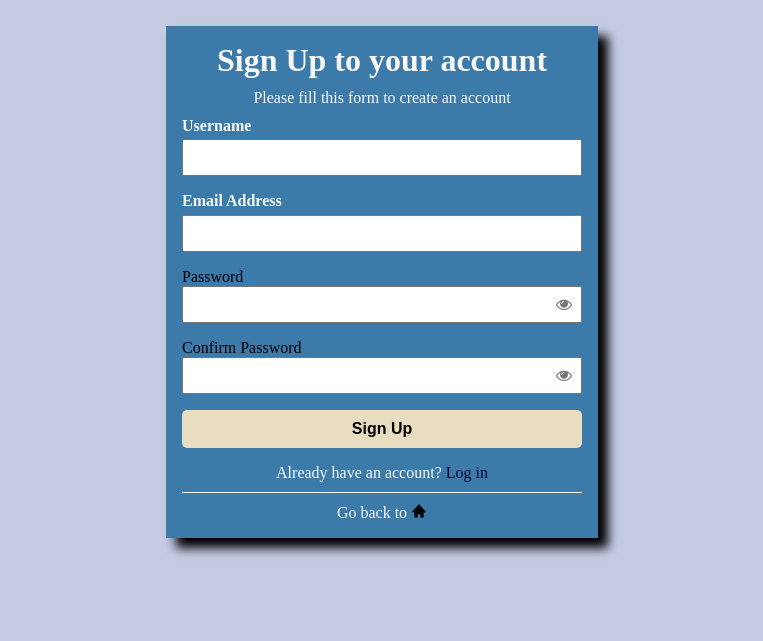
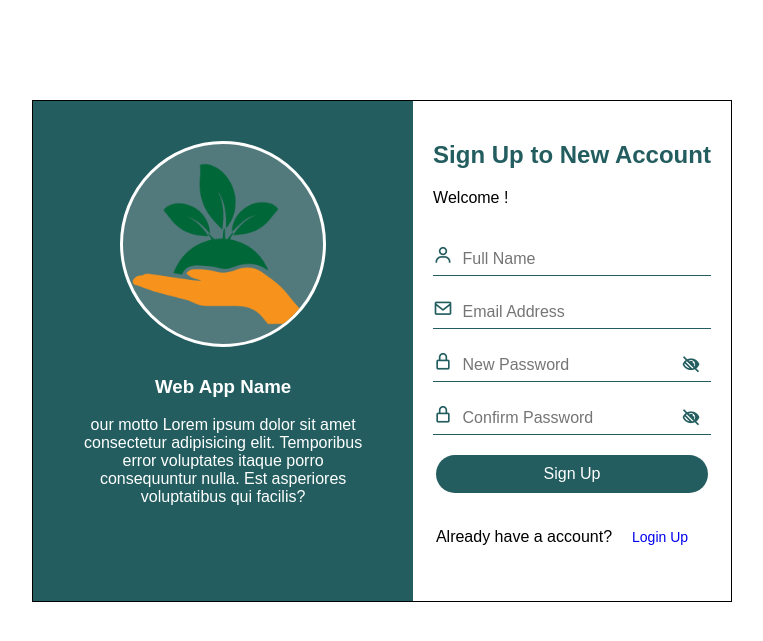
Before and after one commit to Sujanban/Plant_Monitoring_system, a PHP site: page /auth/signup.php in a window 1280 px wide. Shown: the top 641 px of the page, without its empty margins (258-1021 px from the left). Run offline with PHP 8.4, Linux system fonts and the light colour scheme.

Commit message:
New login and Signup page

```diff
--- /dev/null
+++ b/assets/css/login.css
@@ -0,0 +1,128 @@
+body{
+    list-style: none;
+    font-family: sans-serif;
+    margin: 0;
+    padding: 0;
+    display: flex;
+    justify-content: center;
+    margin-top: 100px;
+
+}
+
+#container{
+    display: flex;
+    justify-content: center;
+    border: 0.0001px solid black;
+}
+
+/* Left side css-------------------------- */
+#container .left{
+    flex: 1;
+    flex-direction: column;
+    align-items: center;
+    justify-content: center;
+    background-color:rgb(35, 93, 95) ;
+    max-width: 300px;
+    padding: 40px;
+}
+#container .left .left-content{
+    display: flex;
+    flex-direction: column;
+    align-items: center;
+    justify-content: center;
+}
+#container .left img{
+    height: 200px;
+    border: 3px solid white;
+    border-radius: 50%;
+    background-color: rgb(82, 122, 124);
+}
+
+#container .left .text{
+    padding-top: 10px;
+    color: white;
+    text-align: center;
+}
+/* Right side css------------------------- */
+#container .right{
+    display: flex;
+    flex-direction: column;
+    justify-content: center;
+    align-items: center;
+    padding: 20px;
+
+}
+
+#container .right .text h2{
+    color:rgb(35, 93, 95) ;
+}
+#container .right .input-field{
+    border-bottom: thin solid rgb(35, 93, 95) ;
+    width: 100%;
+}
+#container .right .input-field .bx{
+    font-size: 20px;
+    padding-top: 20px;
+    color: rgb(35, 93, 95);
+}
+#container .right .input-field input[type="email"],input[type="text"]{
+    border: none;
+    margin-top: 20px;
+    font-size: 16px;
+    padding: 7px 0px 7px 5px;
+    outline: none;
+    width: 85%;
+    background: transparent;
+}
+/* For password ------------------------- */
+#container .right .input-field input[type="password"]{
+    border: none;
+    margin-top: 20px;
+    font-size: 16px;
+    padding: 7px 0px 7px 5px;
+    outline: none;
+    width: 80%;
+    background: transparent;
+}
+#container .right .right-bottom {
+    margin-top: 20px;
+    text-align: right;
+}
+#container .right .right-bottom a{
+    display: inline-block;
+    font-size: 14px;
+    margin: 20px;
+    text-decoration: none;
+}
+
+#container .right .right-bottom button{
+    width: 100%;
+    border: none;
+    border-radius: 20px;
+    background-color: rgb(35, 93, 95);
+    padding: 10px 0;
+    color: white;
+    font-weight: 400;
+    font-size: 16px;
+    cursor: pointer;
+}
+#container .right .right-bottom button:hover{
+    background-color:rgb(82, 122, 124);
+}
+
+/* For Eye icon---------------- */
+.eye-icon {
+    position: absolute;
+    top: 50%;
+    right: 10px;
+    transform: translateY(-50%);
+    cursor: pointer;
+}
+
+.input-field {
+    position: relative;
+}
+
+.eye-icon.clicked .bx {
+    color: rgb(153, 153, 153) !important;
+}
--- a/assets/css/signup_style.css
+++ /dev/null
@@ -1,108 +0,0 @@
-*{
-    padding: 0;
-    margin: 0;
-}
-body{
-    background-color: rgb(197, 203, 227);
-}
-.signup-container{
-    color:black;
-    padding: 1em;
-    width:400px;
-    margin:2%  auto;
-    background-color:rgb(60, 122, 169);
-    backdrop-filter: blur;
-    box-shadow:10px 10px 10px;
-}
-.form-item{
-    margin-bottom: 1em;
-}
-.form-label{
-    margin-bottom:0.3em;
-    font-weight: bold;
-    color: rgb(247, 247, 248);
-}
-.form-control{
-    padding:6px;
-    font-size:18px;
-    width: 100%;
-}
-.signup-btn{
-    padding: 0.4em 2em 0.4em 2em;
-    font-weight: bold;
-    cursor:pointer;
-    color: black;
-    background-color:rgb(232, 221, 192);
-    border: none;
-    width: 100%;
-    border-radius: 5px;
-    font-size: medium;
-    padding: 10px;
-}
-.signup-btn:hover{
-    color: white ;
-    transition: 0.2s ease;
-    background-color: rgb(37, 49, 110);
-    border: none;
-}
-a{
-    text-decoration: none;
-    color: rgb(2, 10, 51);
-}
-input.form-control{
-    width:96%;
-}
-.form-label ,  .from-control {
-    display:block;
-}
-.form-item .error{
-    margin-top:0.2em;
-    color:rgba(250, 41, 41, 0.884);
-    font-size:14px;
-    display:none;
-}
-
-.home-link {
-    color: rgb(2, 10, 51);
-    text-decoration:none;
-  }
-
-hr{
-    margin: 10px 0;
-    border: none;
-    height: 1px;
-    background-color: white;
-}
-
-/*For radio button*/
-.for-radio{
-    display: flex;
-    width: 100%;
-    justify-content: center;
-}
-.for-radio span{
-    margin-right: 110px;
-    font-size: large;
-    color: white;
-}
-
-/*For eye icon*/
-.eye-icon {
-    position: absolute;
-    top: 50%;
-    right: 10px;
-    transform: translateY(-50%);
-    cursor: pointer;
-}
-
-.eye-icon i {
-    color: #777;
-}
-
-.password-input {
-    position: relative;
-}
-
-.eye-icon.clicked i {
-    color: #333;
-}
--- a/auth/signup.php
+++ b/auth/signup.php
@@ -2,7 +2,7 @@
 date_default_timezone_set('Asia/Kathmandu');
 $error = "";
 $accountCreated="";
-if (isset($_POST['btn'])) {
+if ($_SERVER["REQUEST_METHOD"]=="POST") {
     $name = htmlspecialchars(trim($_POST['name']));
     $email = htmlspecialchars(trim($_POST['email']));
     $password = $_POST['password'];
@@ -32,136 +32,74 @@ if (isset($_POST['btn'])) {
 ?>
 <!DOCTYPE html>
 <html lang="en">
-
 <head>
     <meta charset="UTF-8">
     <meta name="viewport" content="width=device-width, initial-scale=1.0">
-    <title>Signup- Plant Monitoring System</title>
-    <!-- Box icons link -->
+    <link rel="stylesheet" href="../assets/css/login.css">
     <link href='https://unpkg.com/boxicons@2.1.4/css/boxicons.min.css' rel='stylesheet'>
-    <link rel="stylesheet" href="https://cdnjs.cloudflare.com/ajax/libs/font-awesome/4.7.0/css/font-awesome.min.css">
-    <link rel="stylesheet" href="../assets/css/signup_style.css">
+    <title>Sign Up</title>
 </head>
-
 <body>
-    <?php
-    if ($error) {
-        echo '<div id="userExits"
-        style=" padding:5px;
-        text-align:center;
-        background: lightcoral;
-        font-size: large;">'.$error.'</div>';
-    }
-    if($accountCreated){
-        echo '<div id="userExits"
-        style=" padding:5px;
-        text-align:center;
-        background: lightgreen;
-        font-size: large;">'.$accountCreated.'</div>';
-    }
-    ?>
-    <div class="signup-container">
-        <h1 style="text-align: center;color: rgb(247, 247, 248);margin-bottom:10px;">Sign Up to your account</h1>
-        <p style="text-align: center;color: rgb(247, 247, 248);margin-bottom:10px;">Please fill this form to create an account</a></p>
-        <form action="" method="post" onsubmit="return validateUserDetails()" name="frmUserDetails">
-
-            <div class="form-item">
-                <label class="form-label" for="name">Username</label>
-                <input class="form-control" type="text" name="name" id="name">
-                <div class="error" id="name-error">Name field is required and should have 3-20 character</div>
-            </div>
-
-            <div class="form-item">
-                <label class="form-label" for="email">Email Address</label>
-                <input class="form-control" type="text" name="email" id="email">
-                <div class="error" id="email-error">You have entered an invalid email address. Please try again</div>
-            </div>
-
-            <div class="form-item">
-                <label for="password">Password</label>
-                <div class="password-input">
-                <input class="form-control" type="password" name="password" id="password" required >
-                <span class="eye-icon" onclick="return PasswordVisibility()"><i class="fa fa-eye"></i></span>
+     <div id="container">
+        <div class="left">
+            <div class="left-content">
+                <img src="../assets/images/plantAndHand.png" alt="logo">
+                <div class="text">
+                    <h3>Web App Name</h3>
+                    <p>our motto Lorem ipsum dolor sit amet consectetur adipisicing elit. Temporibus error voluptates itaque porro consequuntur nulla. Est asperiores voluptatibus qui facilis?</p>
                 </div>
             </div>
-            <div class="form-item">
-                <label for="cpassword">Confirm Password</label>
-                <div class="password-input">
-                <input class="form-control" type="password" name="cpassword" id="cpassword" required >
-                <span class="eye-icon" onclick="return PasswordVisibility()"><i class="fa fa-eye"></i></span>
         </div>
-                <div class="error" id="cpassword-error">Your password do not match</div>
+        <form action="" method="post">
+            <div class="right">
+                <div class="text">
+                    <h2>Sign Up to New Account</h2>
+                    <p>Welcome !</p>
                 </div>
-
-            <div class="form-item">
-                <button class="signup-btn" type="submit" id="btn" name="btn">Sign Up</button>
+                <div class="input-field">
+                    <i class='bx bx-user'></i>
+                    <input type="text" name="name" placeholder="Full Name" required>
                 </div>
-
-            <div>
-                <p style="text-align: center;color: rgb(247, 247, 248);">Already have an account? <a href="login.php">Log in</a></p>
+                <div class="input-field">
+                    <i class='bx bx-envelope'></i>
+                    <input type="email" name="email" placeholder="Email Address" required>
                 </div>
-
-            <hr>
-            <div class="home-link">
-                <p style="text-align: center;color: rgb(247, 247, 248);">Go back to <a href="../index.php" style='color:black;'><i class='bx bxs-home'></i></a></p>
+                <div class="input-field">
+                    <i class='bx bx-lock-alt'></i>
+                    <input type="password" name="password" id="password" placeholder="New Password" required>
+                    <span class="eye-icon" onclick="return PasswordVisibility()"><i class='bx bxs-low-vision'></i></span>
                 </div>
-
+                <div class="input-field">
+                    <i class='bx bx-lock-alt'></i>
+                    <input type="password" name="cpassword" id="cpassword" placeholder="Confirm Password" required>
+                    <span class="eye-icon" onclick="return PasswordVisibility()"><i class='bx bxs-low-vision'></i></span>
+                </div>
+                <div class="right-bottom">
+                    <button type="submit" name="submitBtn">Sign Up</button>
+                    <p>Already have a account?<a href="login.php">Login Up</a></p>
+                </div>
+            </div>
         </form>
      </div>
-
-
      <script>
-        function validateUserDetails() {
-            var ok = true;
-
-            //retrieving name value and validating
-            let name = document.frmUserDetails.name.value;
-            let namePattern = /^[A-Za-z\s]{3,20}$/i;
-            if (!namePattern.test(name)) {
-                ok = false;
-                // document.getElemenById('name.error').innerText='Your are wrong';
-                document.getElementById('name-error').style = 'display:block';
-            }
-
-            //email validation
-            let email = document.frmUserDetails.email.value;
-            let emailpattern = /^[\w]+([.-\w]+)?@[\w.-]+\.[A-Za-z]{2,6}$/i;
-            if (!emailpattern.test(email)) {
-                ok = false;
-                document.getElementById('email-error').style = 'display:block';
-            }
-
-            //confirm-password validation
-            let password = document.frmUserDetails.password.value;
-            let cpassword = document.frmUserDetails.cpassword.value;
-            if (password !== cpassword) {
-                ok = false;
-                document.getElementById('cpassword-error').style = 'display:block';
-            }
-
-            return ok;
-
-        }
         function PasswordVisibility() {
             var passwordInput = document.getElementById("password");
             var passwordInput2 = document.getElementById("cpassword");
-            var eyeIcon = document.querySelector(".eye-icon");
+            var eyeIcon = document.querySelector('.eye-icon');
 
-            if (passwordInput.type === "password" )
+            if (passwordInput.type === "password" || passwordInput2.type === "password" )
             {
                 passwordInput.type = "text";
-                passwordInput2.type='text';
+                passwordInput2.type = "text";
                 eyeIcon.classList.add("clicked");
             }
             else
             {
                 passwordInput.type = "password";
-                passwordInput2.type='text';
+                passwordInput2.type = "password";
                 eyeIcon.classList.remove("clicked");
             }
         }
-
      </script>
 </body>
-
 </html>
--- a/partials/_dbconnect.php
+++ b/partials/_dbconnect.php
@@ -1,5 +1,5 @@
 <?php
-$host='localhost:3307';
+$host='localhost';
 $user='root';
 $pass='';
 $db='plant_db';
```
Also changed, not shown: assets/css/login_style.css (deleted, +0 -105 lines), auth/login.php (+27 -61 lines), assets/images/plantAndHand.png (added). Lines whose indentation alone changed are shown as unchanged.
